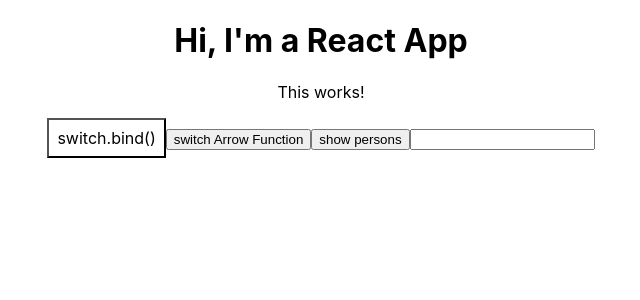
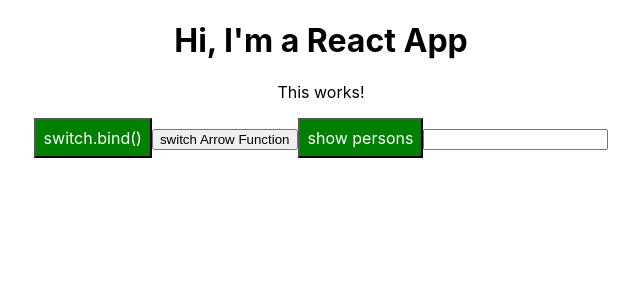
Before and after one commit to IrvingZhao2018/react-test001, a React (Create React App) app: page / in a window 1280 px wide. Shown: the top 300 px of the page, without its empty margins (319-959 px from the left). Built offline with nearby package versions, Linux system fonts and the light colour scheme.

Commit message:
Dynamic style

```diff
--- a/src/App.js
+++ b/src/App.js
@@ -64,7 +64,8 @@
 
     render() {
         const style = {
-            backgroundColor: "white",
+            backgroundColor: "green",
+            color:"white",
             font: 'inherit',
             border: '1x solid blue',
             padding: '8px',
@@ -101,6 +102,8 @@
                     {/*/>*/}
                 </div>
             );
+
+            style.backgroundColor = "red";
         }
         return (
             <div className="App">
@@ -117,7 +120,7 @@
                 <button onClick={() => this.switchNameHandler('switched by ArrowFunction')}>switch Arrow Function</button>
                 {/*inefficient, react can re-render too often*/}
 
-                <button onClick={() => this.togglePersonHandler()}> show persons</button>
+                <button style={style} onClick={() => this.togglePersonHandler()}> show persons</button>
 
                 {persons}
 
```
